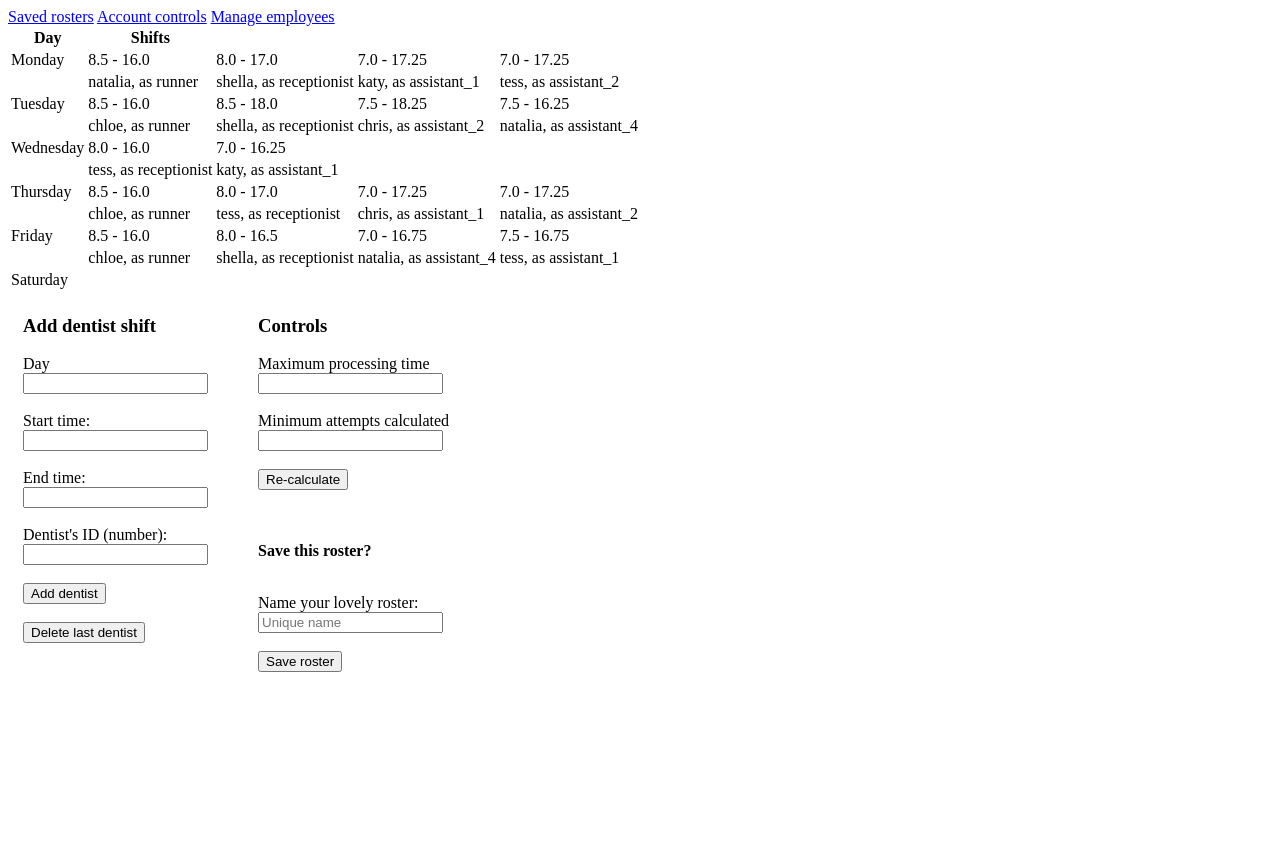
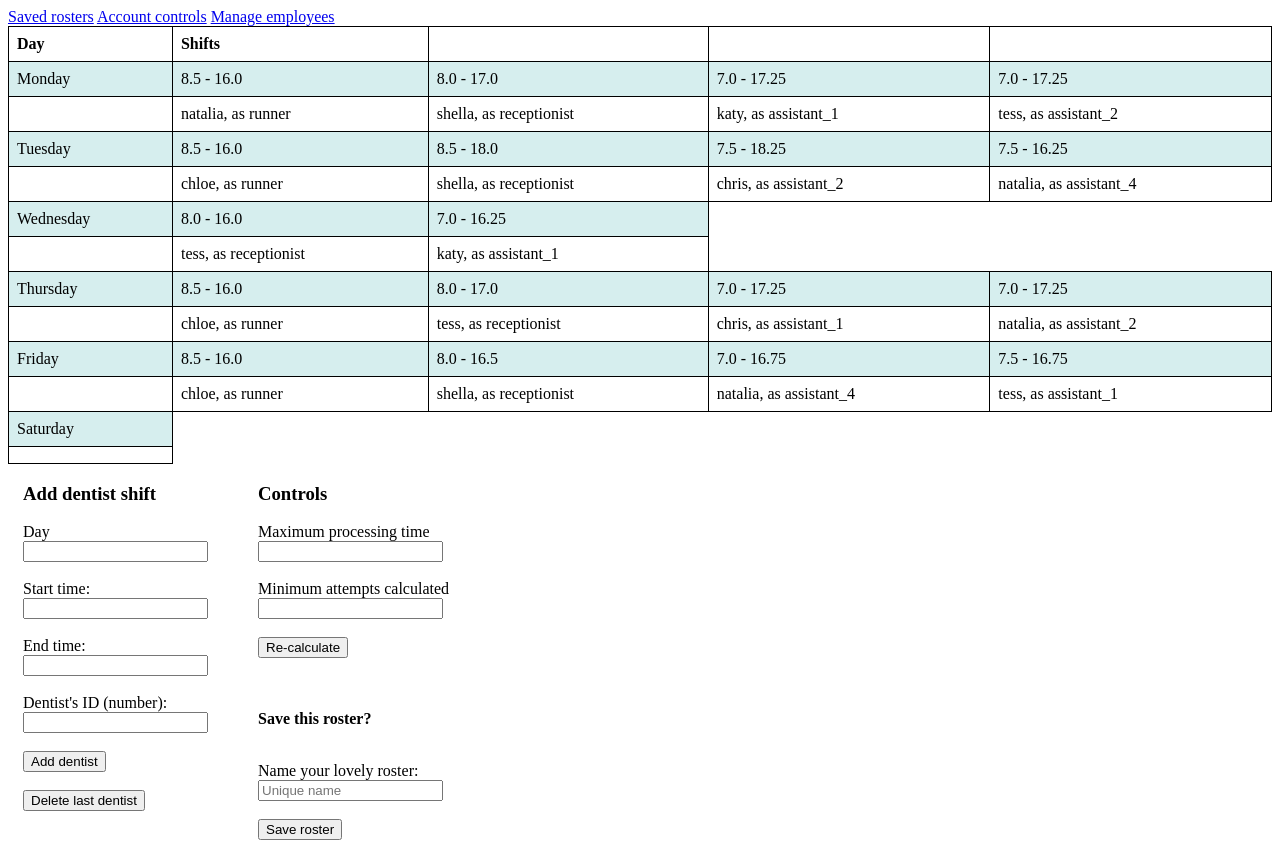
Before and after one commit to LHowe-a11y/rostering-app, a Flask app: page /tool in a window 1280 px wide. Before the commit the page ends 672 px from the top, so only its background shows below. Run offline with Flask 3, Linux system fonts and the light colour scheme; a user stored in the database is signed in; data comes from the database, SQL or seed files in the repository; both versions use the stored data as it was after the commit.

Commit message:
Added more realistic final example test data, changed UI according to client interview again to make tables much more legible

```diff
--- a/templates/library.html
+++ b/templates/library.html
@@ -29,6 +29,7 @@
     </table> -->
     {% for name, id in rosters.items() %}
     <div>
+        <hr><br>
         <p style="font-weight: bold;">{{ name }}</p><br>
         <form action="/load" method="post"><input type="hidden" name="roster_id" value="{{ id }}"><input type="hidden"
                 name="username" value="{{ username }}"><input type="submit" value="Load"><br><br>
--- a/templates/roster.html
+++ b/templates/roster.html
@@ -5,6 +5,23 @@
     <meta charset="UTF-8">
     <meta name="viewport" content="width=device-width, initial-scale=1.0">
     <title>Dental Roster Creation</title>
+    <style>
+        table {
+            border-collapse: collapse;
+            width: 100%;
+        }
+
+        th,
+        td {
+            border: 1px solid black;
+            text-align: left;
+            padding: 8px;
+        }
+
+        tr:nth-child(even) {
+            background-color: #D6EEEE;
+        }
+    </style>
 </head>
 
 <body>
```
Also changed, not shown: templates/employees.html (+13 -0 lines), .database/rosters.db.
